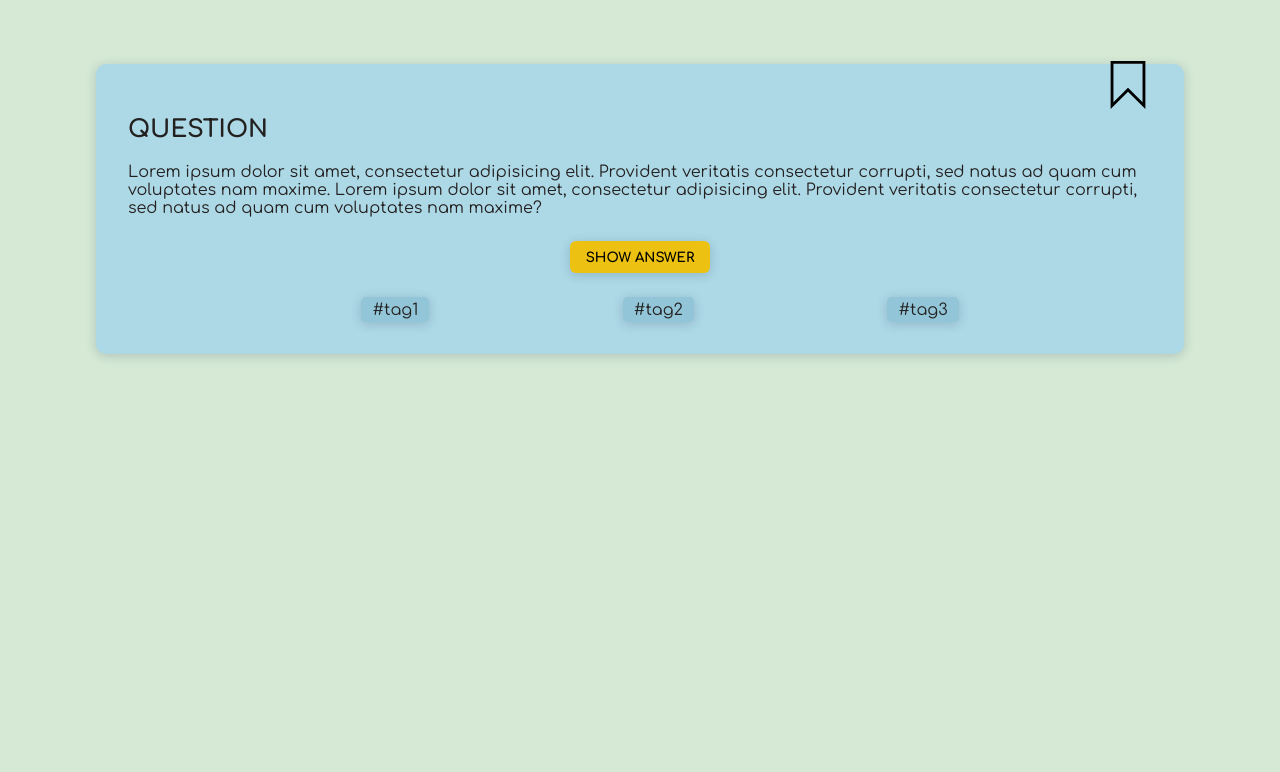
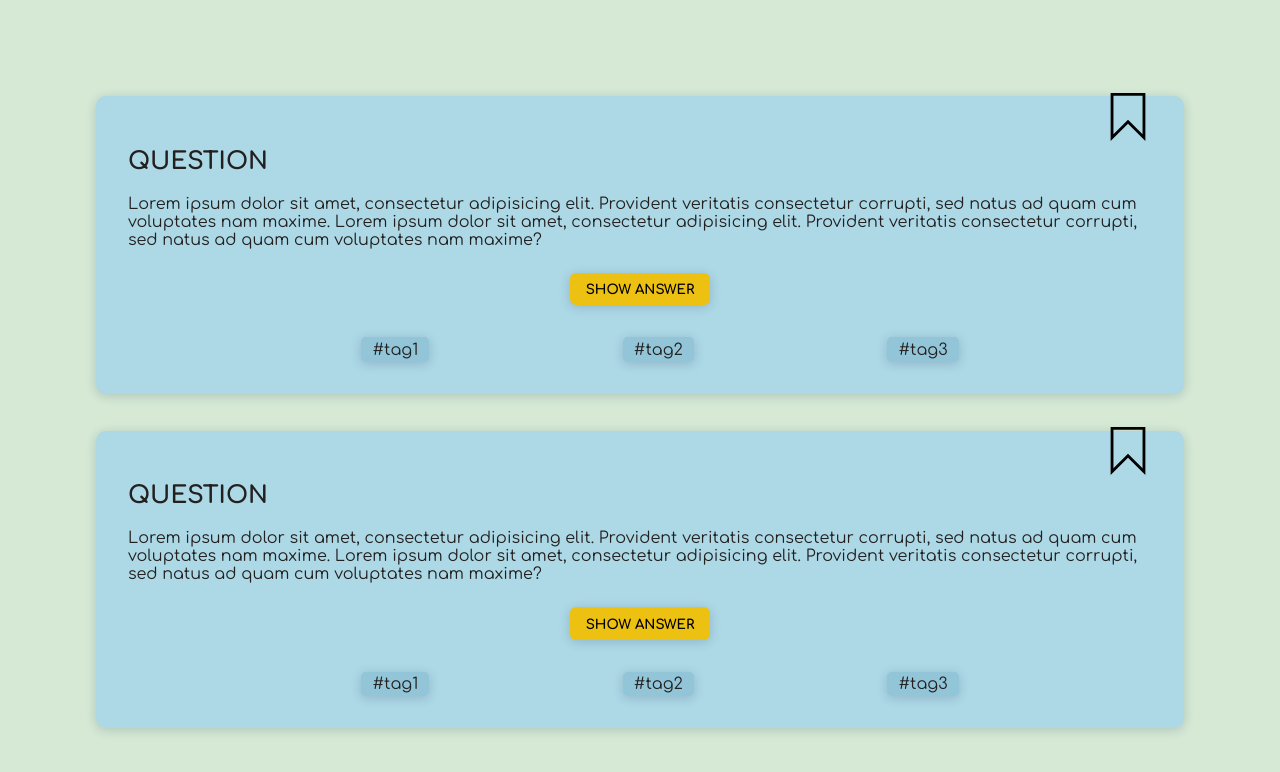
Before and after one commit to semidashka/quiz-app, a website: page design/card/index.html in a window 1280 px wide. Drawn offline with Linux system fonts and the light colour scheme; files that its build step writes are made by us from their sources.

Commit message:
Add cards to index.html

```diff
--- a/design/card/card.css
+++ b/design/card/card.css
@@ -2,7 +2,7 @@
   background-color: var(--card-color);
   padding: 2rem;
   width: 85%;
-  margin: auto;
+  margin: 2.3rem auto;
   border-radius: 10px;
   box-shadow: var(--boxshadow-grey);
   position: relative;
@@ -39,7 +39,7 @@
   list-style: none;
   display: flex;
   justify-content: space-evenly;
-  margin: 1.5rem auto 0;
+  margin: 2rem auto 0;
 }
 
 .card--tags li {
--- a/design/card/index.html
+++ b/design/card/index.html
@@ -34,5 +34,30 @@
         <li>#tag3</li>
       </ul>
     </section>
+    <section class="card">
+      <img
+        class="card--bookmark"
+        src="/assets/bookmark.svg"
+        alt="outline bookmark icon"
+      />
+      <h2 class="card--title">Question</h2>
+      <p class="card--text">
+        Lorem ipsum dolor sit amet, consectetur adipisicing elit. Provident
+        veritatis consectetur corrupti, sed natus ad quam cum voluptates nam
+        maxime. Lorem ipsum dolor sit amet, consectetur adipisicing elit.
+        Provident veritatis consectetur corrupti, sed natus ad quam cum
+        voluptates nam maxime?
+      </p>
+      <button class="card--btn">SHOW ANSWER</button>
+      <p class="card--answer">
+        Lorem ipsum dolor sit amet consectetur adipisicing elit. Quas labore
+        blanditiis eum recusandae dicta.
+      </p>
+      <ul class="card--tags">
+        <li>#tag1</li>
+        <li>#tag2</li>
+        <li>#tag3</li>
+      </ul>
+    </section>
   </body>
 </html>
--- a/design/frame/frame.css
+++ b/design/frame/frame.css
@@ -4,10 +4,15 @@ nav {
   width: 100%;
   background-color: var(--frame-color);
   text-align: center;
+  box-shadow: var(--boxshadow-grey);
 }
 
 header {
   top: 0;
+}
+
+h1 {
+  margin: 0.8rem;
 }
 
 nav {
@@ -17,6 +22,6 @@ nav {
 }
 
 nav img {
-  height: 3rem;
-  margin: 1rem;
+  height: 2.5rem;
+  margin: 0.7rem;
 }
--- a/style.css
+++ b/style.css
@@ -29,6 +29,6 @@ html {
 }
 
 body {
-  margin: 4rem 0;
+  margin: 6rem 0;
   background-color: var(--background-color);
 }
```
Also changed, not shown: index.html (+54 -1 lines).
